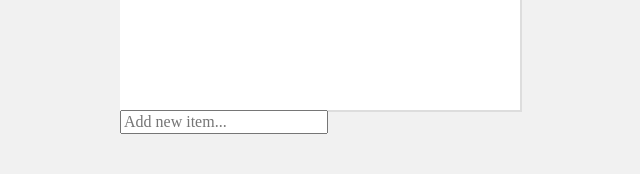
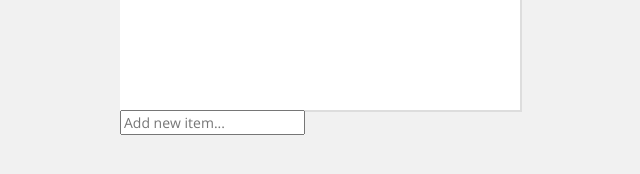
Before and after one commit to RoscoesWetsuit/TODO-APP, a PHP site: page / in a window 1280 px wide. Shown: the part 274-448 px from the top of the page, without its empty margins (320-960 px from the left). Run offline with PHP 8.4, Linux system fonts and the light colour scheme; data that the repository does not hold is empty.

Commit message:
finish milestone  19, just fixed more errors

```diff
--- a/css/main.css
+++ b/css/main.css
@@ -1,5 +1,5 @@
-@import "css/reset.css";
-@import "css/normalize.css";
+@import "reset.css";
+@import "normalize.css";
 
 @import url(http://fonts.googleapis.com/css?family=Open+Sans:400,700);
 
--- a/index.php
+++ b/index.php
@@ -3,9 +3,6 @@
 <head>
 	<title> Cade's To-Do List</title>
 	<link rel="stylesheet" type="text/css" href="css/main.css">
-	<link rel="stylesheet" type="text/css" href="css/normalize.css">
-	<link rel="stylesheet" type="text/css" href="css/reset.css">
-
 
 </head>
 <body>
@@ -49,7 +46,7 @@
 			if (new_task != '') {
 				$.post('includes/add-task.php', {task: new_task}, function(data) {
 					$('add-new-task input[name=new-task]').val();
-						$(data).appendTo('task-list ul').hide().fadeIn();
+						$(data).appendTo('.task-list ul').hide().fadeIn();
 				});
 			}
 			return false;
```
